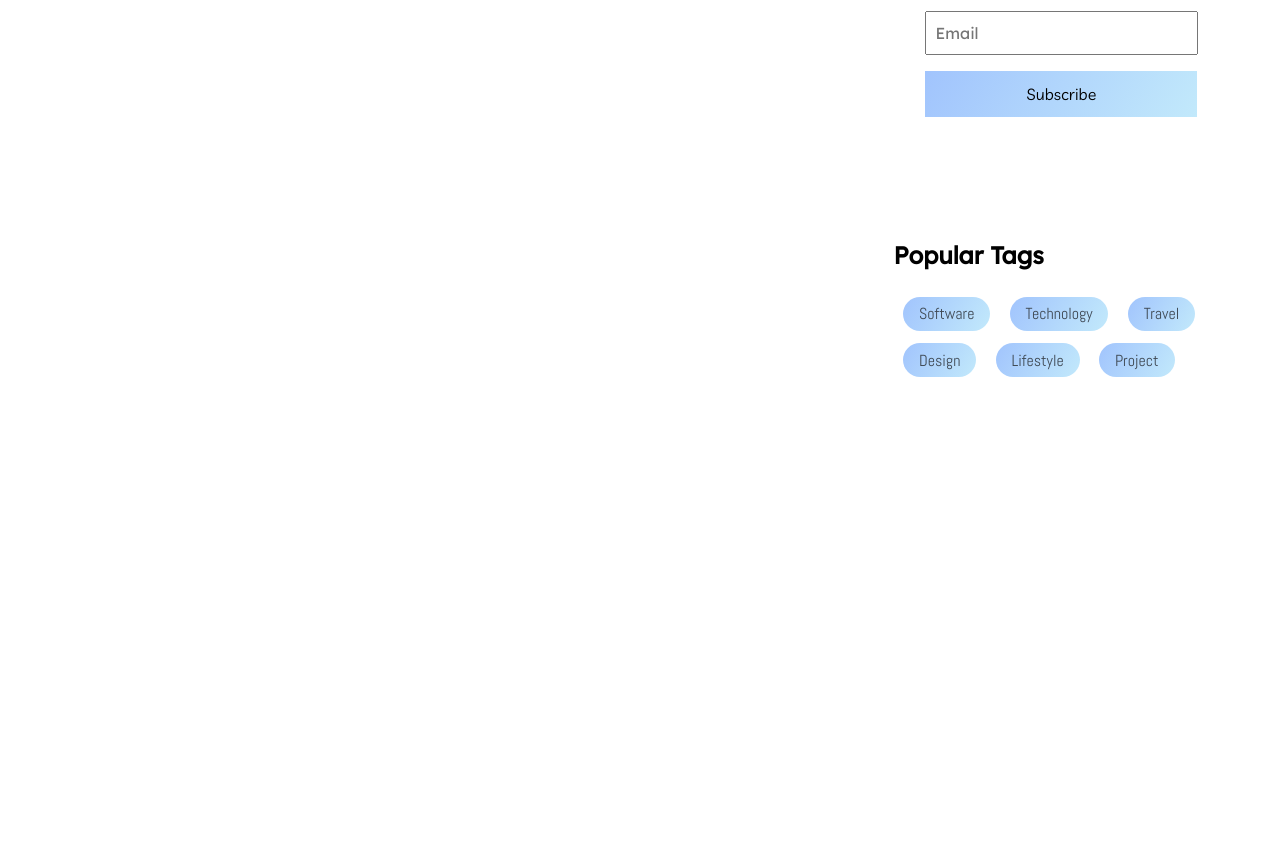
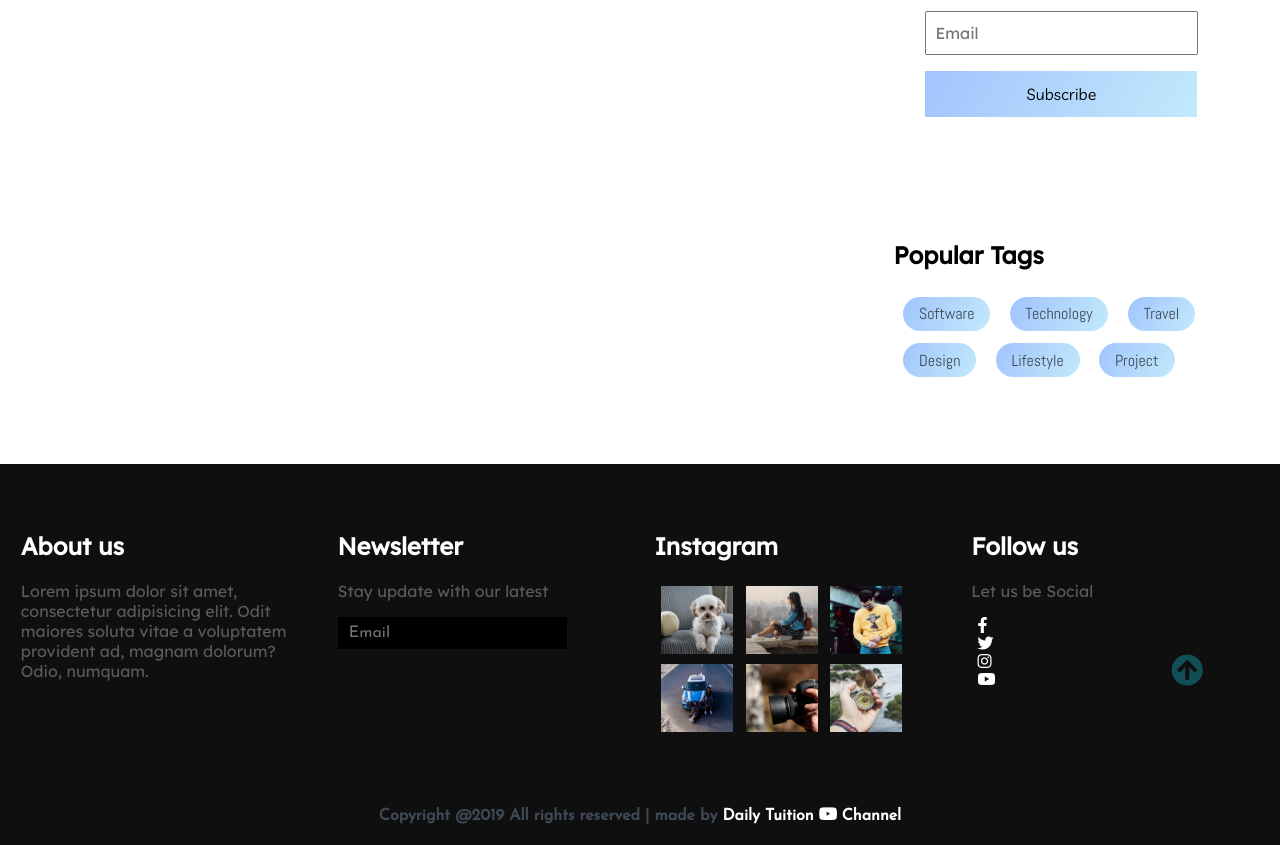
Before and after one commit to tianna1121/web-blooger, a plain HTML site: page index.html in a window 1280 px wide. Shown: the part 4356-5201 px from the top of the page. Before the commit the page ends 4820 px from the top, so only its background shows below. Drawn offline with Linux system fonts and the light colour scheme.

Commit message:
add newsletter, instagram and follow part of footer

```diff
--- a/css/Style.css
+++ b/css/Style.css
@@ -399,6 +399,85 @@ main .post-content .post-title a {
   margin: 0.4rem 0.6rem;
 }
 
+/* --- Footer-----*/
+footer.footer {
+  height: 100%;
+  background: var(--bg-color);
+  position: relative;
+}
+
+footer.footer .container {
+  display: grid;
+  grid-template-columns: repeat(4, 1fr);
+}
+
+footer.footer .container > div {
+  flex-grow: 1;
+  flex-basis: 0;
+  padding: 3rem 0.9rem;
+}
+
+footer.footer .container h2 {
+  color: var(--white);
+}
+
+footer.footer .newsletter .form-element {
+  background: black;
+  display: inline-block;
+}
+
+footer.footer .newsletter .form-element input {
+  padding: 0.5rem 0.7rem;
+  border: none;
+  background: transparent;
+  color: var(--white);
+  font-family: var(--Josefin);
+  font-size: 1rem;
+  width: 74%;
+}
+
+footer.footer .newsletter .form-element span {
+  background: var(--sky);
+  padding: 0.5rem 0.7rem;
+  cursor: pointer;
+}
+
+footer.footer .instagram div > img {
+  display: inline-block;
+  width: 25%;
+  height: 50%;
+  margin: 0.3rem 0.4rem;
+}
+
+footer.footer .follow div i {
+  color: var(--white);
+  padding: 0 0.4rem;
+}
+
+footer.footer .rights {
+  justify-content: center;
+  font-family: var(--Josefin);
+}
+
+footer.footer .rights h4 a {
+  color: var(--white);
+}
+
+footer.footer .move-up {
+  position: absolute;
+  right: 6%;
+  top: 50%;
+}
+
+footer.footer .move-up span {
+  color: var(--midnight);
+}
+
+footer.footer .move-up span:hover {
+  color: var(--white);
+  cursor: pointer;
+}
+
 /*  Viewport less than or equal to 750px  */
 @media only screen and (max-width: 750px) {
   .nav .nav-menu,
--- a/index.html
+++ b/index.html
@@ -457,6 +457,59 @@
       </section>
     </main>
 
+    <!-- Footer -->
+    <footer class="footer">
+      <div class="container">
+        <div class="about-us">
+          <h2>About us</h2>
+          <p>
+            Lorem ipsum dolor sit amet, consectetur adipisicing elit. Odit
+            maiores soluta vitae a voluptatem provident ad, magnam dolorum?
+            Odio, numquam.
+          </p>
+        </div>
+        <div class="newsletter">
+          <h2>Newsletter</h2>
+          <p>Stay update with our latest</p>
+          <div class="form-element">
+            <input type="text" placeholder="Email" />
+          </div>
+        </div>
+        <div class="instagram">
+          <h2>Instagram</h2>
+          <div class="flex-row">
+            <img src="./assets/instagram/thumb-card3.png" alt="insta1" />
+            <img src="./assets/instagram/thumb-card4.png" alt="insta2" />
+            <img src="./assets/instagram/thumb-card5.png" alt="insta3" />
+          </div>
+          <div class="flex-row">
+            <img src="./assets/instagram/thumb-card6.png" alt="insta4" />
+            <img src="./assets/instagram/thumb-card7.png" alt="insta5" />
+            <img src="./assets/instagram/thumb-card8.png" alt="insta6" />
+          </div>
+        </div>
+        <div class="follow">
+          <h2>Follow us</h2>
+          <p>Let us be Social</p>
+          <div><i class="fab fa-facebook-f"></i></div>
+          <div><i class="fab fa-twitter"></i></div>
+          <div><i class="fab fa-instagram"></i></div>
+          <div><i class="fab fa-youtube"></i></div>
+        </div>
+      </div>
+      <div class="rights flex-row">
+        <h4 class="text-grey">
+          Copyright @2019 All rights reserved | made by
+          <a href="www.youtube.com/c/dailytuition" target="_blank"
+            >Daily Tuition <i class="fab fa-youtube"></i> Channel</a
+          >
+        </h4>
+      </div>
+      <div class="move-up">
+        <span><i class="fas fa-arrow-circle-up fa-2x"></i></span>
+      </div>
+    </footer>
+
     <!--x----------- Navigation -----------x-->
     <!-- jQuery Library -->
     <script src="./js/jquery3.4.1.min.js"></script>
--- a/js/main.js
+++ b/js/main.js
@@ -19,4 +19,14 @@ $(document).ready(function() {
       $(".owl-navigation .owl-nav-next")
     ]
   });
+
+  // click to scroll up
+  $(".move-up span").click(function() {
+    $("html, body").animate(
+      {
+        scrollTop: 0
+      },
+      1000
+    );
+  });
 });
```
